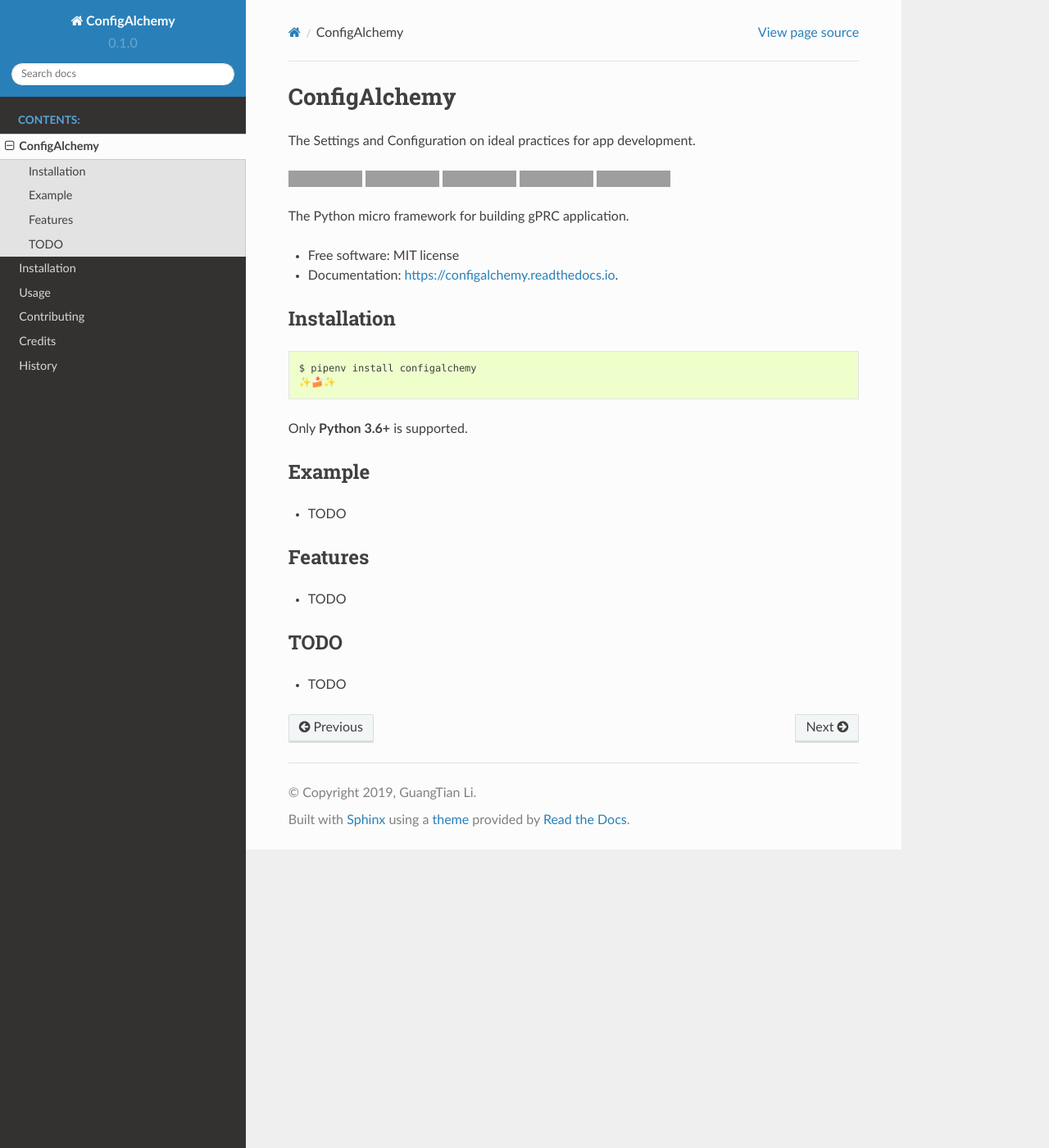
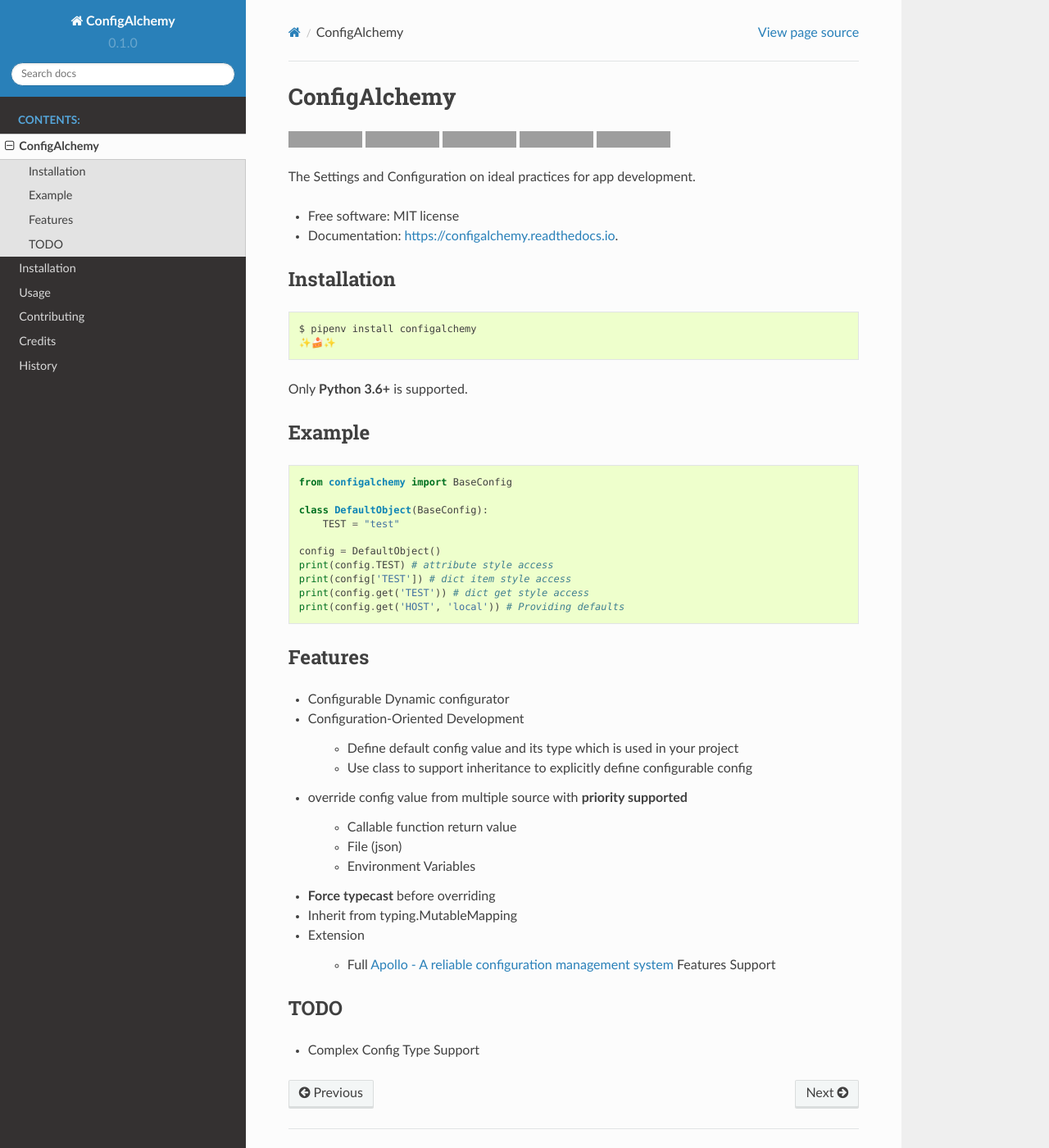
Before and after one commit to GuangTianLi/configalchemy, a Sphinx documentation site: the page built from docs/readme.rst, in a window 1280 px wide and 1400 px high. Shown: the whole window at 82% size. Built offline with Sphinx 7.4.7 and the Read the Docs theme 2.0.0, drawn with Linux system fonts in a browser that asks for light colours; grey boxes are pictures that could not be loaded.

Commit message:
:sparkles: all is configurable

```diff
--- a/README.rst
+++ b/README.rst
@@ -1,8 +1,6 @@
 =============
 ConfigAlchemy
 =============
-
-The Settings and Configuration on ideal practices for app development.
 
 .. image:: https://img.shields.io/pypi/v/configalchemy.svg
         :target: https://pypi.python.org/pypi/configalchemy
@@ -22,7 +20,7 @@
 
 
 
-The Python micro framework for building gPRC application.
+The Settings and Configuration on ideal practices for app development.
 
 
 * Free software: MIT license
@@ -41,14 +39,42 @@
 Example
 --------
 
-* TODO
+.. code-block:: python
+
+        from configalchemy import BaseConfig
+
+        class DefaultObject(BaseConfig):
+            TEST = "test"
+
+        config = DefaultObject()
+        print(config.TEST) # attribute style access
+        print(config['TEST']) # dict item style access
+        print(config.get('TEST')) # dict get style access
+        print(config.get('HOST', 'local')) # Providing defaults
 
 Features
 ----------
 
-* TODO
+- Configurable Dynamic configurator
+- Configuration-Oriented Development
+
+    - Define default config value and its type which is used in your project
+    - Use class to support inheritance to explicitly define configurable config
+
+- override config value from multiple source with **priority supported**
+
+    - Callable function return value
+    - File (json)
+    - Environment Variables
+
+- **Force typecast** before overriding
+- Inherit from typing.MutableMapping
+
+- Extension
+
+    - Full `Apollo - A reliable configuration management system <https://github.com/ctripcorp/apollo>`_ Features Support
 
 TODO
 -------
 
-* TODO
+* Complex Config Type Support
--- a/docs/index.rst
+++ b/docs/index.rst
@@ -1,5 +1,5 @@
 Welcome to ConfigAlchemy's documentation!
-======================================
+===========================================
 
 .. toctree::
    :maxdepth: 2
```
Also changed, not shown: docs/usage.rst (+9 -2 lines), 4 other files.
